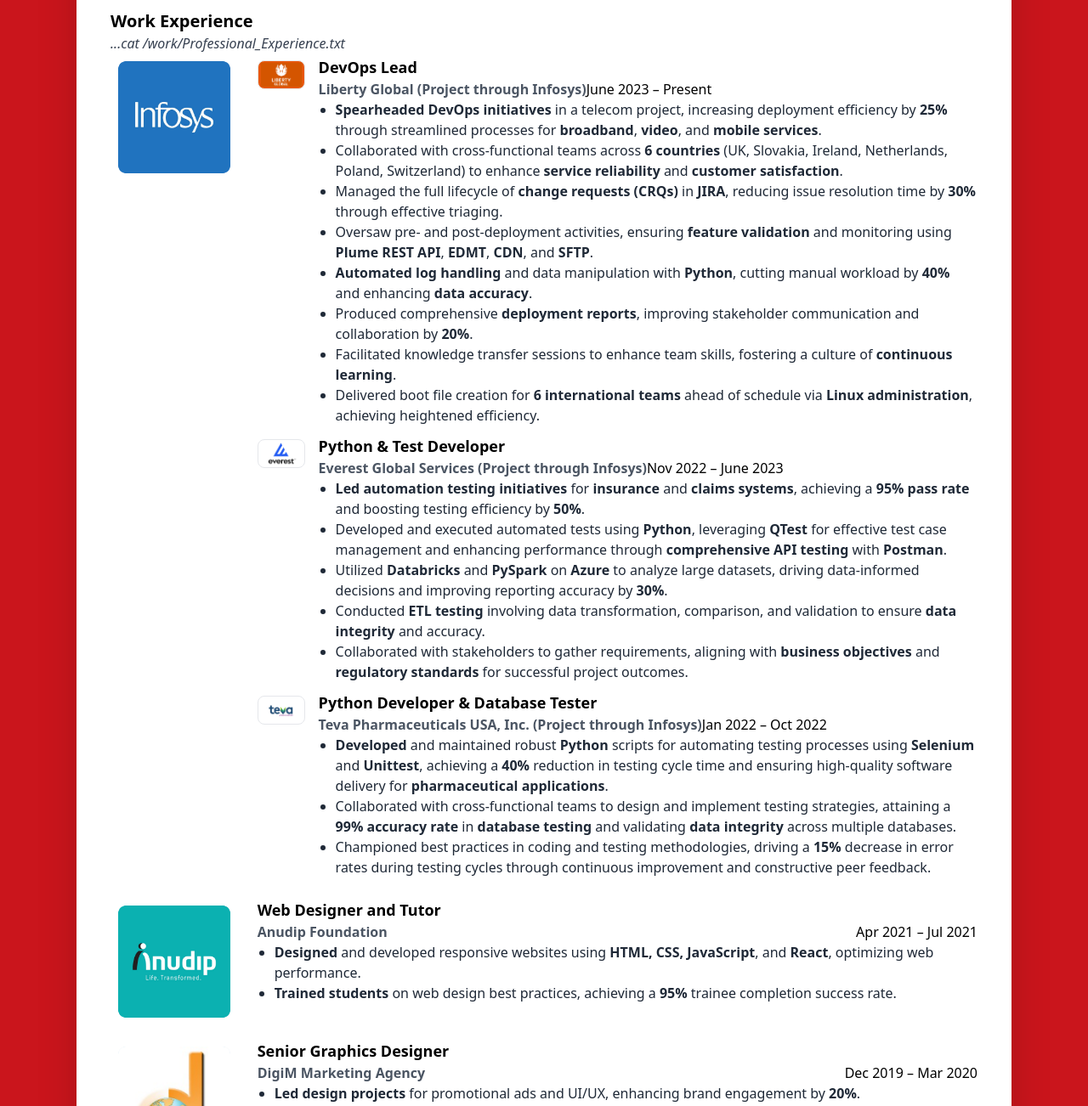
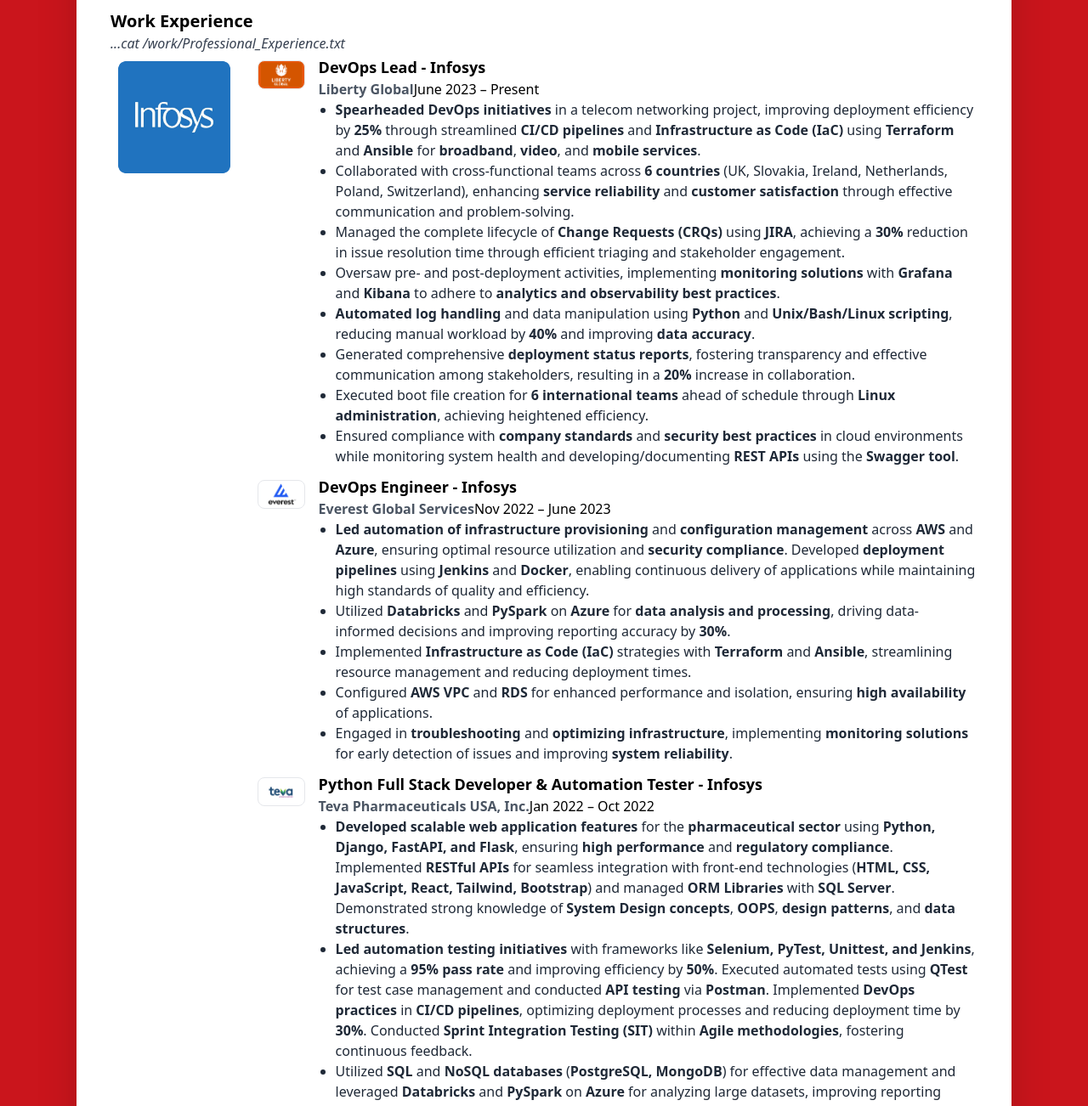
Before and after one commit to reddylokesh837/reddylokesh837.github.io, a website: page index.html in a window 1280 px wide. Shown: the part 819-2121 px from the top of the page at 85% size. Drawn offline with nearby package versions, Linux system fonts and the light colour scheme.

Commit message:
Updated resume on 21-Jan-2025

```diff
--- a/index.html
+++ b/index.html
@@ -142,44 +142,41 @@
                         </div>
                         <div class="col-span-11 justify-items-start -mt-1.5">
                             <!-- Experience 1 -->
-                            <h3 class="text-lg font-bold">DevOps Lead</h3>
+                            <h3 class="text-lg font-bold">DevOps Lead - Infosys</h3>
                             <div class="flex justify-between items-center">
-                                <p class="text-gray-600 font-semibold">Liberty Global (Project through Infosys)</p>
+                                <p class="text-gray-600 font-semibold">Liberty Global</p>
                                 <p>June 2023 – Present</p>
                             </div>
                             <ul class="list-disc ml-5 text-gray-800">
-                                <li><span class="font-semibold">Spearheaded DevOps initiatives</span> in a telecom project, increasing deployment efficiency by <span class="font-semibold">25%</span> through streamlined processes for <span class="font-semibold">broadband</span>, <span class="font-semibold">video</span>, and <span class="font-semibold">mobile services</span>.</li>
-                                <li>Collaborated with cross-functional teams across <span class="font-semibold">6 countries</span> (UK, Slovakia, Ireland, Netherlands, Poland, Switzerland) to enhance <span class="font-semibold">service reliability</span> and <span class="font-semibold">customer satisfaction</span>.</li>
-                                <li>Managed the full lifecycle of <span class="font-semibold">change requests (CRQs)</span> in <span class="font-semibold">JIRA</span>, reducing issue resolution time by <span class="font-semibold">30%</span> through effective triaging.</li>
-                                <li>Oversaw pre- and post-deployment activities, ensuring <span class="font-semibold">feature validation</span> and monitoring using <span class="font-semibold">Plume REST API</span>, <span class="font-semibold">EDMT</span>, <span class="font-semibold">CDN</span>, and <span class="font-semibold">SFTP</span>.</li>
-                                <li><span class="font-semibold">Automated log handling</span> and data manipulation with <span class="font-semibold">Python</span>, cutting manual workload by <span class="font-semibold">40%</span> and enhancing <span class="font-semibold">data accuracy</span>.</li>
-                                <li>Produced comprehensive <span class="font-semibold">deployment reports</span>, improving stakeholder communication and collaboration by <span class="font-semibold">20%</span>.</li>
-                                <li>Facilitated knowledge transfer sessions to enhance team skills, fostering a culture of <span class="font-semibold">continuous learning</span>.</li>
-                                <li>Delivered boot file creation for <span class="font-semibold">6 international teams</span> ahead of schedule via <span class="font-semibold">Linux administration</span>, achieving heightened efficiency.</li>
+                                <li><span class="font-semibold">Spearheaded DevOps initiatives</span> in a telecom networking project, improving deployment efficiency by <span class="font-semibold">25%</span> through streamlined <span class="font-semibold">CI/CD pipelines</span> and <span class="font-semibold">Infrastructure as Code (IaC)</span> using <span class="font-semibold">Terraform</span> and <span class="font-semibold">Ansible</span> for <span class="font-semibold">broadband</span>, <span class="font-semibold">video</span>, and <span class="font-semibold">mobile services</span>.</li>
+                                <li>Collaborated with cross-functional teams across <span class="font-semibold">6 countries</span> (UK, Slovakia, Ireland, Netherlands, Poland, Switzerland), enhancing <span class="font-semibold">service reliability</span> and <span class="font-semibold">customer satisfaction</span> through effective communication and problem-solving.</li>
+                                <li>Managed the complete lifecycle of <span class="font-semibold">Change Requests (CRQs)</span> using <span class="font-semibold">JIRA</span>, achieving a <span class="font-semibold">30%</span> reduction in issue resolution time through efficient triaging and stakeholder engagement.</li>
+                                <li>Oversaw pre- and post-deployment activities, implementing <span class="font-semibold">monitoring solutions</span> with <span class="font-semibold">Grafana</span> and <span class="font-semibold">Kibana</span> to adhere to <span class="font-semibold">analytics and observability best practices</span>.</li>
+                                <li><span class="font-semibold">Automated log handling</span> and data manipulation using <span class="font-semibold">Python</span> and <span class="font-semibold">Unix/Bash/Linux scripting</span>, reducing manual workload by <span class="font-semibold">40%</span> and improving <span class="font-semibold">data accuracy</span>.</li>
+                                <li>Generated comprehensive <span class="font-semibold">deployment status reports</span>, fostering transparency and effective communication among stakeholders, resulting in a <span class="font-semibold">20%</span> increase in collaboration.</li>
+                                <li>Executed boot file creation for <span class="font-semibold">6 international teams</span> ahead of schedule through <span class="font-semibold">Linux administration</span>, achieving heightened efficiency.</li>
+                                <li>Ensured compliance with <span class="font-semibold">company standards</span> and <span class="font-semibold">security best practices</span> in cloud environments while monitoring system health and developing/documenting <span class="font-semibold">REST APIs</span> using the <span class="font-semibold">Swagger tool</span>.</li>
                             </ul>
                         </div>
-
-
 
                         <!-- Project 2 Logo and Experience -->
                         <div class="col-span-1 justify-items-start items-start">
                             <img src="icons/Experience/everest.png " alt="Project 2 Logo" class="border w-auto rounded-lg">
                         </div>
                         <div class="col-span-11 justify-items-start -mt-1.5">
-                            <h3 class="text-lg font-bold">Python & Test Developer</h3>
+                            <h3 class="text-lg font-bold">DevOps Engineer - Infosys</h3>
                             <div class="flex justify-between items-center">
-                                <p class="text-gray-600 font-semibold">Everest Global Services (Project through Infosys)</p>
+                                <p class="text-gray-600 font-semibold">Everest Global Services</p>
                                 <p>Nov 2022 – June 2023</p>
                             </div>
                             <ul class="list-disc ml-5 text-gray-800">
-                                <li><span class="font-semibold">Led automation testing initiatives</span> for <span class="font-semibold">insurance</span> and <span class="font-semibold">claims systems</span>, achieving a <span class="font-semibold">95% pass rate</span> and boosting testing efficiency by <span class="font-semibold">50%</span>.</li>
-                                <li>Developed and executed automated tests using <span class="font-semibold">Python</span>, leveraging <span class="font-semibold">QTest</span> for effective test case management and enhancing performance through <span class="font-semibold">comprehensive API testing</span> with <span class="font-semibold">Postman</span>.</li>
-                                <li>Utilized <span class="font-semibold">Databricks</span> and <span class="font-semibold">PySpark</span> on <span class="font-semibold">Azure</span> to analyze large datasets, driving data-informed decisions and improving reporting accuracy by <span class="font-semibold">30%</span>.</li>
-                                <li>Conducted <span class="font-semibold">ETL testing</span> involving data transformation, comparison, and validation to ensure <span class="font-semibold">data integrity</span> and accuracy.</li>
-                                <li>Collaborated with stakeholders to gather requirements, aligning with <span class="font-semibold">business objectives</span> and <span class="font-semibold">regulatory standards</span> for successful project outcomes.</li>
+                                <li><span class="font-semibold">Led automation of infrastructure provisioning</span> and <span class="font-semibold">configuration management</span> across <span class="font-semibold">AWS</span> and <span class="font-semibold">Azure</span>, ensuring optimal resource utilization and <span class="font-semibold">security compliance</span>. Developed <span class="font-semibold">deployment pipelines</span> using <span class="font-semibold">Jenkins</span> and <span class="font-semibold">Docker</span>, enabling continuous delivery of applications while maintaining high standards of quality and efficiency.</li>
+                                <li>Utilized <span class="font-semibold">Databricks</span> and <span class="font-semibold">PySpark</span> on <span class="font-semibold">Azure</span> for <span class="font-semibold">data analysis and processing</span>, driving data-informed decisions and improving reporting accuracy by <span class="font-semibold">30%</span>.</li>
+                                <li>Implemented <span class="font-semibold">Infrastructure as Code (IaC)</span> strategies with <span class="font-semibold">Terraform</span> and <span class="font-semibold">Ansible</span>, streamlining resource management and reducing deployment times.</li>
+                                <li>Configured <span class="font-semibold">AWS VPC</span> and <span class="font-semibold">RDS</span> for enhanced performance and isolation, ensuring <span class="font-semibold">high availability</span> of applications.</li>
+                                <li>Engaged in <span class="font-semibold">troubleshooting</span> and <span class="font-semibold">optimizing infrastructure</span>, implementing <span class="font-semibold">monitoring solutions</span> for early detection of issues and improving <span class="font-semibold">system reliability</span>.</li>
                             </ul>
                         </div>
-
 
 
                         <!-- Project 3 Logo and Experience -->
@@ -187,17 +184,16 @@
                             <img src="icons/Experience/tevac.png" alt="Project 3 Logo" class=" w-auto rounded-lg border">
                         </div>
                         <div class="col-span-11 justify-items-start -mt-1.5">
-                            <h3 class="text-lg font-bold">Python Developer & Database Tester</h3>
+                            <h3 class="text-lg font-bold">Python Full Stack Developer & Automation Tester - Infosys</h3>
                             <div class="flex justify-between items-center">
-                                <p class="text-gray-600 font-semibold">Teva Pharmaceuticals USA, Inc. (Project through Infosys)</p>
+                                <p class="text-gray-600 font-semibold">Teva Pharmaceuticals USA, Inc.</p>
                                 <p>Jan 2022 – Oct 2022</p>
                             </div>
                             <ul class="list-disc ml-5 text-gray-800">
-                                <li><span class="font-semibold">Developed</span> and maintained robust <span class="font-semibold">Python</span> scripts for automating testing processes using <span class="font-semibold">Selenium</span> and <span class="font-semibold">Unittest</span>, achieving a <span class="font-semibold">40%</span> reduction in testing cycle time and ensuring high-quality software delivery for <span class="font-semibold">pharmaceutical applications</span>.</li>
-                                <li>Collaborated with cross-functional teams to design and implement testing strategies, attaining a <span class="font-semibold">99% accuracy rate</span> in <span class="font-semibold">database testing</span> and validating <span class="font-semibold">data integrity</span> across multiple databases.</li>
-                                <li>Championed best practices in coding and testing methodologies, driving a <span class="font-semibold">15%</span> decrease in error rates during testing cycles through continuous improvement and constructive peer feedback.</li>
+                                <li><span class="font-semibold">Developed scalable web application features</span> for the <span class="font-semibold">pharmaceutical sector</span> using <span class="font-semibold">Python, Django, FastAPI, and Flask</span>, ensuring <span class="font-semibold">high performance</span> and <span class="font-semibold">regulatory compliance</span>. Implemented <span class="font-semibold">RESTful APIs</span> for seamless integration with front-end technologies (<span class="font-semibold">HTML, CSS, JavaScript, React, Tailwind, Bootstrap</span>) and managed <span class="font-semibold">ORM Libraries</span> with <span class="font-semibold">SQL Server</span>. Demonstrated strong knowledge of <span class="font-semibold">System Design concepts</span>, <span class="font-semibold">OOPS</span>, <span class="font-semibold">design patterns</span>, and <span class="font-semibold">data structures</span>.</li>
+                                <li><span class="font-semibold">Led automation testing initiatives</span> with frameworks like <span class="font-semibold">Selenium, PyTest, Unittest, and Jenkins</span>, achieving a <span class="font-semibold">95% pass rate</span> and improving efficiency by <span class="font-semibold">50%</span>. Executed automated tests using <span class="font-semibold">QTest</span> for test case management and conducted <span class="font-semibold">API testing</span> via <span class="font-semibold">Postman</span>. Implemented <span class="font-semibold">DevOps practices</span> in <span class="font-semibold">CI/CD pipelines</span>, optimizing deployment processes and reducing deployment time by <span class="font-semibold">30%</span>. Conducted <span class="font-semibold">Sprint Integration Testing (SIT)</span> within <span class="font-semibold">Agile methodologies</span>, fostering continuous feedback.</li>
+                                <li>Utilized <span class="font-semibold">SQL</span> and <span class="font-semibold">NoSQL databases</span> (<span class="font-semibold">PostgreSQL, MongoDB</span>) for effective data management and leveraged <span class="font-semibold">Databricks</span> and <span class="font-semibold">PySpark</span> on <span class="font-semibold">Azure</span> for analyzing large datasets, improving reporting accuracy by <span class="font-semibold">30%</span>. Ensured <span class="font-semibold">data integrity</span> through <span class="font-semibold">ETL testing</span> and promoted <span class="font-semibold">secure development practices</span> to minimize manual intervention, enhancing <span class="font-semibold">software security</span> and <span class="font-semibold">reliability</span>.</li>
                             </ul>
-
                         </div>
 
                     </div>
@@ -213,7 +209,7 @@
 
                 <!-- Work Experience Description -->
                 <div class="col-span-10 pb-2">
-                    <h3 class="text-lg font-bold">Web Designer and Tutor</h3>
+                    <h3 class="text-lg font-bold">Web Designer and Tutor (Part-Time)</h3>
                     <div class="flex justify-between items-center">
                         <p class="text-gray-600 font-semibold">Anudip Foundation</p>
                         <p>Apr 2021 – Jul 2021</p>
@@ -233,7 +229,7 @@
 
                 <!-- Work Experience Description -->
                 <div class="col-span-10 justify-center items-center pb-2">
-                    <h3 class="text-lg font-bold">Senior Graphics Designer</h3>
+                    <h3 class="text-lg font-bold">Senior Graphics Designer (Freelancer/Part-Time)</h3>
                     <div class="flex justify-between items-center">
                         <p class="text-gray-600 font-semibold">DigiM Marketing Agency</p>
                         <p>Dec 2019 – Mar 2020</p>
@@ -383,6 +379,18 @@
                 </div>
             </div>
         </div>
+        <hr class="h-px bg-[#CA151C] border-0 w-11/12 m-auto">
+        <div class="p-5 bg-gray-100 rounded-md shadow-md">
+            <div class="flex justify-between">
+                <div>
+                    <h3 class="text-lg font-semibold">Diploma in Web Designing & Development</h3>
+                    <p class="text-gray-600"><span class="font-bold">Anudip Foundation</span> — Visakhapatnam, Andhra Pradesh</p>
+                </div>
+                <div>
+                    <p class="text-gray-500 italic">Apr 2021 – Jul 2021</p>
+                </div>
+            </div>
+        </div>
     </section>
 </div>
 
@@ -432,7 +440,7 @@
 
             <!-- Certification Card -->
             <div class="p-6 bg-gray-100 border-l-4 border-[#CA151C] shadow-lg rounded-lg transform transition duration-300 hover:scale-105 hover:bg-gray-800 hover:text-white hover:border-gray-600">
-                <a href="#" class="block">
+                <a href="https://www.credly.com/badges/afa06514-4fd8-4a11-92a0-d80a6b50348e/public_url" target="_blank" class="block">
                     <h3 class="font-bold text-lg text-[#CA151C] transition duration-300 hover:text-white">AWS Certified DevOps Engineer – Professional</h3>
                     <p class="text-sm text-gray-600 transition duration-300 hover:text-gray-300">Amazon Web Services (AWS) - Dec 2023</p>
                 </a>
@@ -440,7 +448,7 @@
 
             <!-- Certification Card -->
             <div class="p-6 bg-gray-100 border-l-4 border-[#CA151C] shadow-lg rounded-lg transform transition duration-300 hover:scale-105 hover:bg-gray-800 hover:text-white hover:border-gray-600">
-                <a href="#" class="block">
+                <a href="https://www.credly.com/badges/c2f40ed9-2380-46ae-be8d-22fd5e3ef7d0/public_url" target="_blank" class="block">
                     <h3 class="font-bold text-lg text-[#CA151C] transition duration-300 hover:text-white">Professional Cloud DevOps Engineer</h3>
                     <p class="text-sm text-gray-600 transition duration-300 hover:text-gray-300">Google Cloud - Feb 2024</p>
                 </a>
@@ -448,7 +456,7 @@
 
             <!-- Certification Card -->
             <div class="p-6 bg-gray-100 border-l-4 border-[#CA151C] shadow-lg rounded-lg transform transition duration-300 hover:scale-105 hover:bg-gray-800 hover:text-white hover:border-gray-600">
-                <a href="#" class="block">
+                <a href="https://learn.microsoft.com/api/credentials/share/en-us/VakadaLokeshReddy-9480/6C7DC17068038253?sharingId=A33D673E369DC8BD" target="_blank" class="block">
                     <h3 class="font-bold text-lg text-[#CA151C] transition duration-300 hover:text-white">Microsoft Certified: DevOps Engineer Expert</h3>
                     <p class="text-sm text-gray-600 transition duration-300 hover:text-gray-300">Microsoft - Jun 2023</p>
                 </a>
@@ -456,7 +464,7 @@
 
             <!-- Certification Card -->
             <div class="p-6 bg-gray-100 border-l-4 border-[#CA151C] shadow-lg rounded-lg transform transition duration-300 hover:scale-105 hover:bg-gray-800 hover:text-white hover:border-gray-600">
-                <a href="#" class="block">
+                <a href="https://www.coursera.org/account/accomplishments/specialization/certificate/53QNY2MRG4K2" target="_blank" class="block">
                     <h3 class="font-bold text-lg text-[#CA151C] transition duration-300 hover:text-white">Python 3 Programming Specialization</h3>
                     <p class="text-sm text-gray-600 transition duration-300 hover:text-gray-300">University of Michigan - May 2023</p>
                 </a>
@@ -464,7 +472,7 @@
 
             <!-- Certification Card -->
             <div class="p-6 bg-gray-100 border-l-4 border-[#CA151C] shadow-lg rounded-lg transform transition duration-300 hover:scale-105 hover:bg-gray-800 hover:text-white hover:border-gray-600">
-                <a href="#" class="block">
+                <a href="https://coursera.org/verify/specialization/PQJ63HQ7QKZK" target="_blank" class="block">
                     <h3 class="font-bold text-lg text-[#CA151C] transition duration-300 hover:text-white">Full-Stack Web Development with React</h3>
                     <p class="text-sm text-gray-600 transition duration-300 hover:text-gray-300">The Hong Kong University of Science and Technology - Dec 2022</p>
                 </a>
@@ -472,7 +480,7 @@
 
             <!-- Certification Card -->
             <div class="p-6 bg-gray-100 border-l-4 border-[#CA151C] shadow-lg rounded-lg transform transition duration-300 hover:scale-105 hover:bg-gray-800 hover:text-white hover:border-gray-600">
-                <a href="#" class="block">
+                <a href="https://www.credential.net/75ed27c0-e5e6-4062-bfdd-7a15146b9fde#gs.hyf5ul" target="_blank" class="block">
                     <h3 class="font-bold text-lg text-[#CA151C] transition duration-300 hover:text-white">CNSS Certified Network Security Specialist</h3>
                     <p class="text-sm text-gray-600 transition duration-300 hover:text-gray-300">ICSI (International CyberSecurity Institute), UK - May 2020</p>
                 </a>
```
